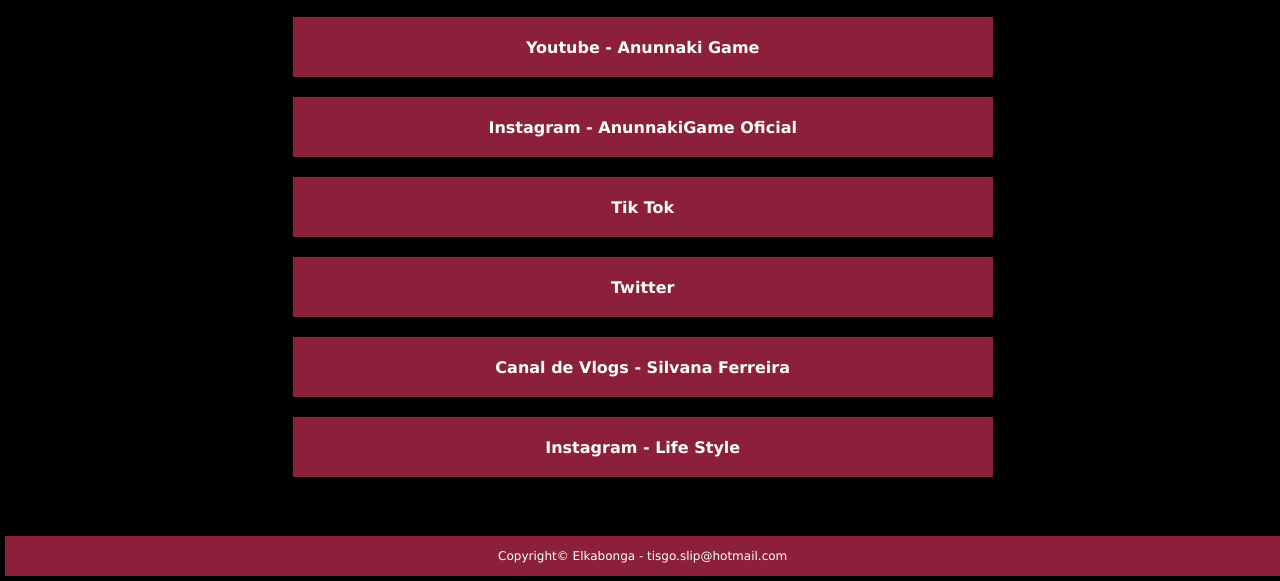
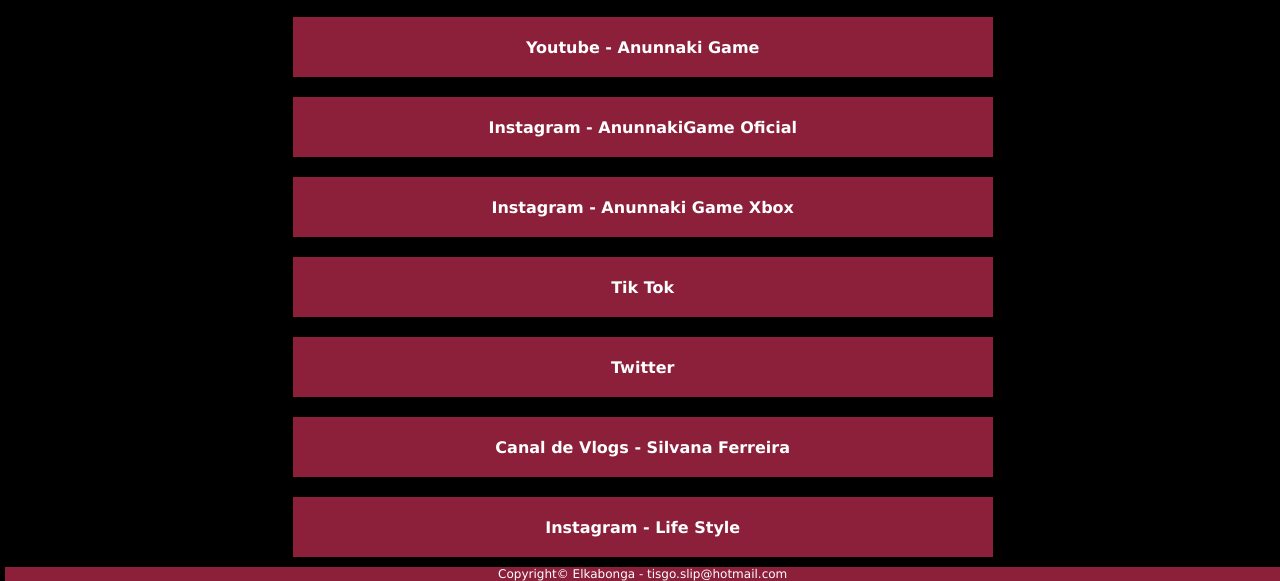
Before and after one commit to Elkabonga/anunnakigame, a plain HTML site: page index.html in a window 1280 px wide. Shown: the part 224-805 px from the top of the page. Drawn offline with Linux system fonts and the light colour scheme.

Commit message:
wip links

```diff
--- a/index.html
+++ b/index.html
@@ -41,6 +41,13 @@
         >
 
         <a
+          href="https://instagram.com/anunnakigamexbox?igshid=6oo8qshblgvf"
+          target="“_blank”"
+          style="text-decoration: none"
+          ><div class="button">Instagram - Anunnaki Game Xbox</div></a
+        >
+
+        <a
           href="https://vm.tiktok.com/ZMe8Db69e"
           target="“_blank”"
           style="text-decoration: none"
```
